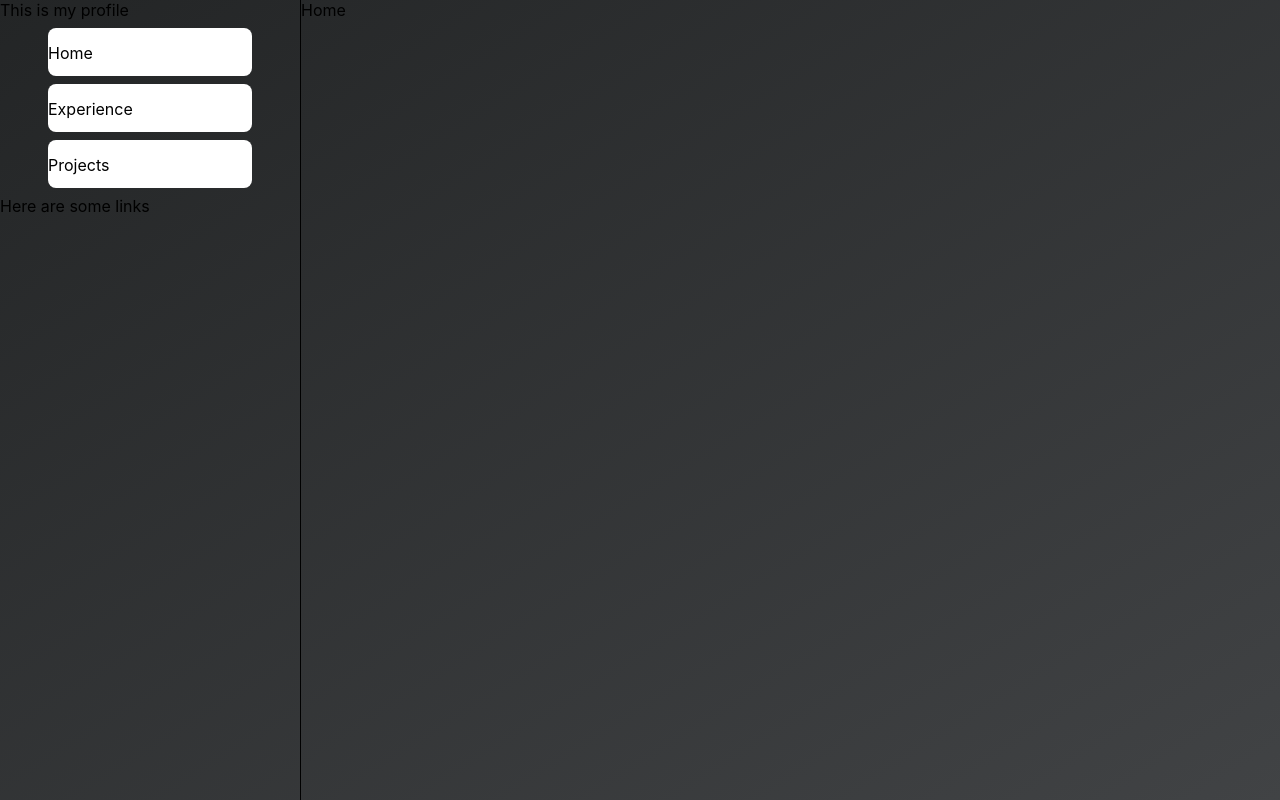
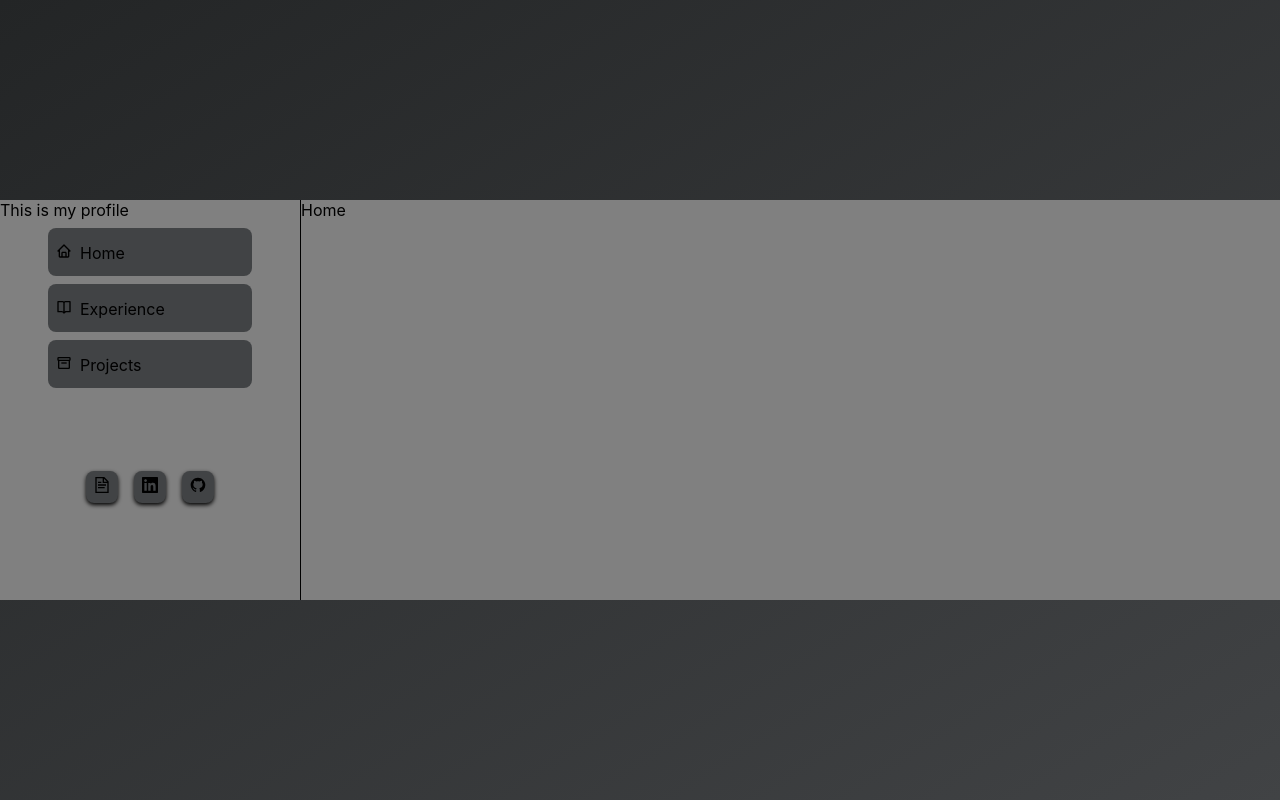
Before and after one commit to timjwkim/Personal-Website, a React (Create React App) app: page / in a window 1280 px wide. Built offline with nearby package versions, Linux system fonts and the light colour scheme.

Commit message:
vertically center div inside div

```diff
--- a/src/App/App.css
+++ b/src/App/App.css
@@ -1,14 +1,19 @@
 html, body {
   height: 100%;
+  background-image: linear-gradient(to bottom right, #232526, #414345);
 }
 
 #root {
   height: 100%;
+  position: relative;
 }
 
 .App {
-  height: 100%;
-  background-image: linear-gradient(to bottom right, #232526, #414345);
+  position: absolute;
+  margin: auto;
+  top: 0; bottom: 0; left: 0; right: 0;
+  height: 400px;
+  background-color: grey;
 }
 
 .Sidebar {
@@ -23,8 +28,44 @@ html, body {
   margin: 8px 48px 8px 48px;
   height: 48px;
   line-height: 50px;
-  background-color: white;
+  background-color: #414345;
   border-radius: 8px;
+}
+
+.Sidebar-nav-card:hover {
+  cursor: pointer;
+}
+
+.Sidebar-nav-card-icon {
+  display: inline-block;
+  float: left;
+  margin: 0px 8px 0px 8px;
+}
+
+.Sidebar-nav-card-text {
+  display: inline-block;
+}
+
+.Sidebar-links {
+  text-align: center;
+  margin-top: 25%;
+  height: 25%;
+}
+
+.Sidebar-links-icon {
+  display: inline-block;
+  margin: 8px;
+  height: 32px;
+  line-height: 32px;
+  width: 32px;
+  border-radius: 8px;
+  background-color: #414345;
+  box-shadow: 0 2px 4px 0 black;
+}
+
+.Sidebar-links-icon:hover {
+  background-color: #232526;
+  cursor: pointer;
 }
 
 .Main {
--- a/src/App/App.js
+++ b/src/App/App.js
@@ -3,6 +3,8 @@ import './App.css';
 import Home from '../Home/Home';
 import Experience from '../Experience/Experience';
 import Projects from '../Projects/Projects';
+import { BiHome, BiBookOpen, BiBox } from 'react-icons/bi';
+import { GrDocumentText, GrLinkedin, GrGithub } from 'react-icons/gr';
 
 const App = () => {
   const [screen, setScreen] = React.useState('Home');
@@ -26,19 +28,30 @@ const App = () => {
         <div className="Sidebar-nav">
           <div className="Sidebar-nav-card"
             onClick={() => {setScreen((prev) => 'Home');}}>
-            Home
+            <div className="Sidebar-nav-card-icon"><BiHome /></div>
+            <div className="Sidebar-nav-card-text">Home</div>
           </div>
           <div className="Sidebar-nav-card"
             onClick={() => {setScreen((prev) => 'Experience');}}>
-            Experience
+            <div className="Sidebar-nav-card-icon"><BiBookOpen /></div>
+            <div className="Sidebar-nav-card-text">Experience</div>
           </div>
           <div className="Sidebar-nav-card"
             onClick={() => {setScreen((prev) => 'Projects');}}>
-            Projects
+            <div className="Sidebar-nav-card-icon"><BiBox /></div>
+            <div className="Sidebar-nav-card-text">Projects</div>
           </div>
         </div>
         <div className="Sidebar-links">
-          Here are some links
+          <div className="Sidebar-links-icon">
+            <GrDocumentText />
+          </div>
+          <div className="Sidebar-links-icon">
+            <GrLinkedin />
+          </div>
+          <div className="Sidebar-links-icon">
+            <GrGithub />
+          </div>
         </div>
       </div>
       <div className="Main">
```
